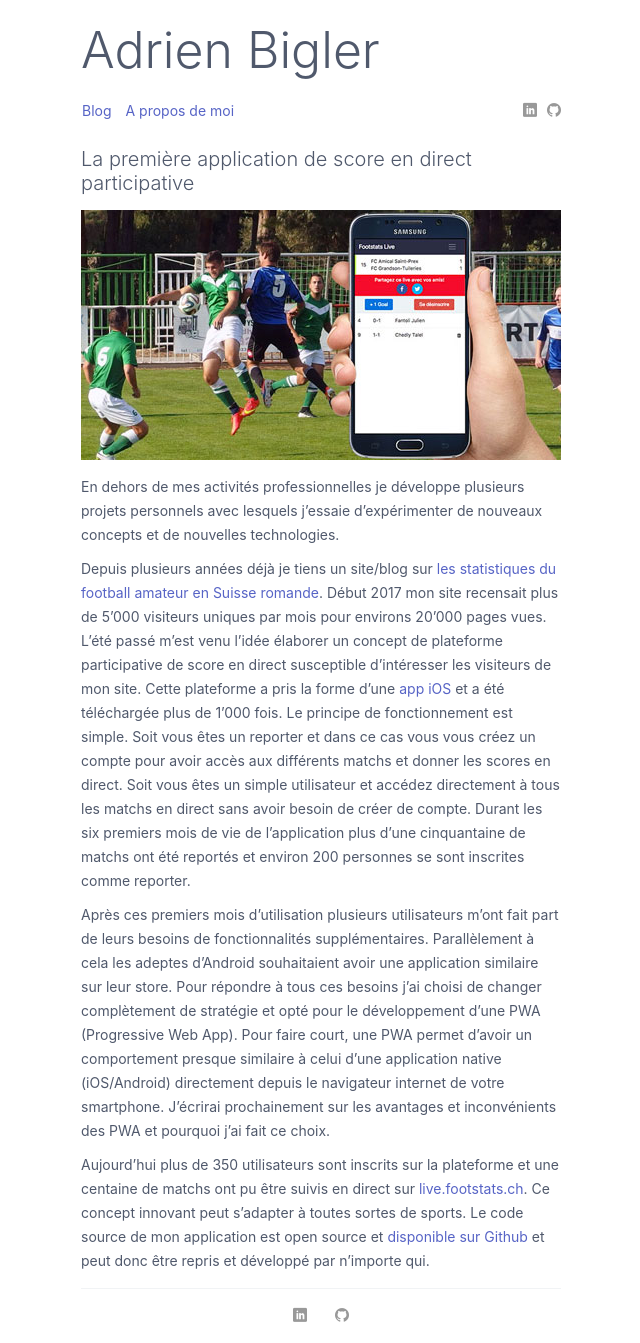
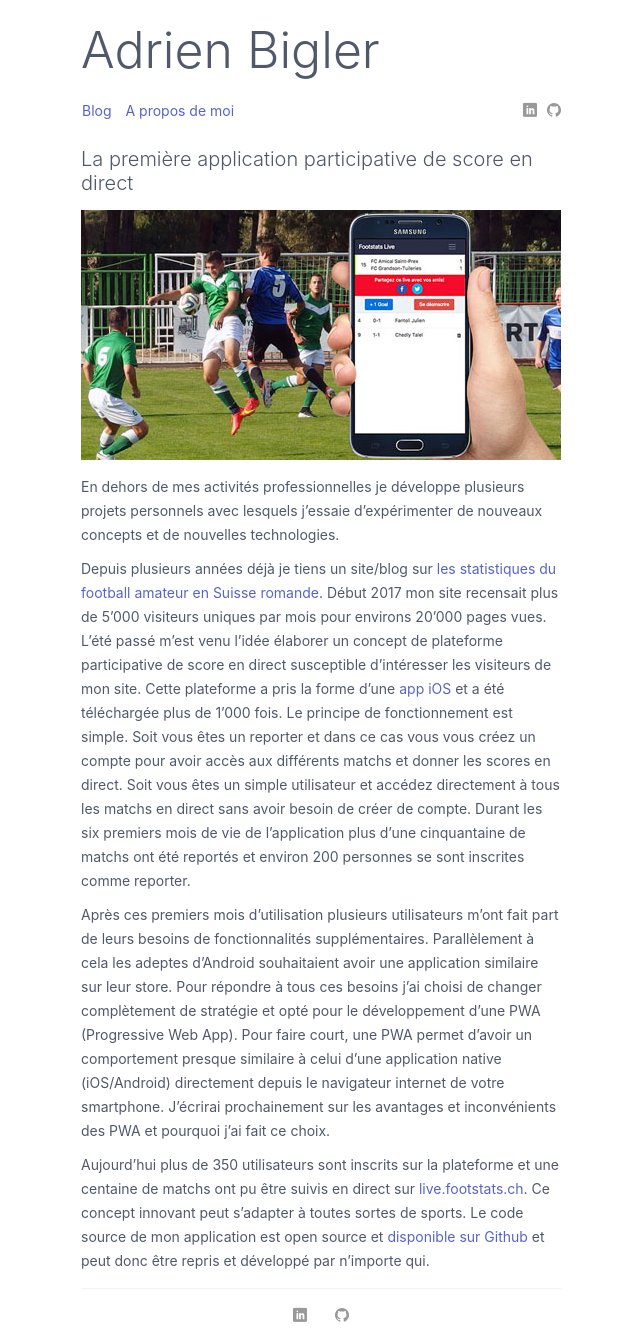
Before and after one commit to camel113/camel113.github.io, a Jekyll site: the page built from _posts/2017-05-28-webapp-participative.md, in a window 1280 px wide. Shown: the whole page, without its empty margins (319-959 px from the left). Built offline with Jekyll 4.4.1, drawn with Linux system fonts in a browser that asks for light colours; some web fonts are replaced; a script that is not in the unit is left out.

```diff
--- a/_layouts/default.html
+++ b/_layouts/default.html
@@ -19,5 +19,6 @@
   		{% include footer.html %}
   	</section>
     <link rel="stylesheet" href="{{ "/assets/vendors/icomoon.css" | prepend: site.baseurl_root }}">
+    <script src="https://embed.small.chat/T0A8RKW1WG5PSLKHDW.js" async></script>
   </body>
 </html>
--- a/_posts/2017-05-28-webapp-participative.md
+++ b/_posts/2017-05-28-webapp-participative.md
@@ -1,6 +1,6 @@
 ---
 layout: post
-title: La première application de score en direct participative
+title: La première application participative de score en direct
 description: La webapp qui permet à tous les passionés du football amateur de partager le score en direct de leurs équipes favorites
 image: images/app-participative.jpg
 ---
```
